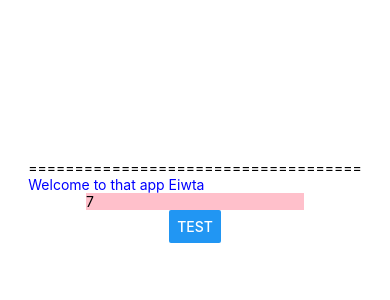
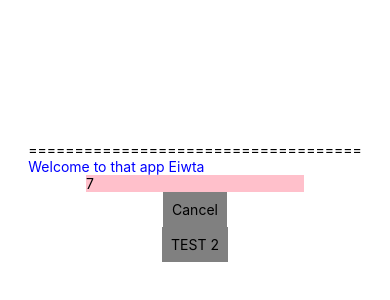
Before and after one commit to ymtowya/CS5520Sp23-2-demo, a React Native app: screen / in a window 390 px wide. Shown: the part 46-346 px from the top of the page. Built offline with nearby package versions, Linux system fonts and the light colour scheme.

Commit message:
Ant Design

```diff
--- a/App.js
+++ b/App.js
@@ -4,6 +4,7 @@ import { Button, FlatList, ScrollView, StyleSheet, Text, View } from 'react-nati
 import GoalItem from './components/GoalItem';
 import Header from './components/Header';
 import Input from './components/Input';
+import PressableButton from './components/PressableButton';
 import myStyles from './styles';
 
 // Don't forget the tunnel argument!
@@ -35,14 +36,27 @@ export default function App() {
     console.log("This one is pressed: " + Math.floor(item.key * 100));
   }
 
+  function cancelPressed() {
+    // setGoals((goals) => []);
+    setInputMemo('');
+  }
+
   return (
     <View style={styles.container}>
 
       <Header appName = {appName} color="blue"></Header>
       <StatusBar style="auto" />
-      <Input sendChangedText={onTextEntered}></Input>
+      <Input
+        sendChangedText={onTextEntered}
+        cancelPressed={cancelPressed}
+      ></Input>
       <Text>{inputMemo}</Text>
-      <Button title='Test' onPress={onp}></Button>
+
+      {/* <Button title='Test' onPress={onp}></Button> */}
+      <PressableButton buttonPressed={onp} buttonText={'TEST 2'}>
+        <Text>TEST 2</Text>
+      </PressableButton>
+
       <View style={myStyles.parent}>
         <FlatList
           data={goals}
--- a/components/GoalItem.js
+++ b/components/GoalItem.js
@@ -1,5 +1,12 @@
 import { Button, FlatList, Pressable, ScrollView, StyleSheet, Text, View } from 'react-native';
 import myStyles from '../styles';
+import PressableButton from './PressableButton';
+import Ionicons from '@expo/vector-icons/Ionicons';
+import { AntDesign } from '@expo/vector-icons';
+
+
+
+
 export default function GoalItem(props) {
     const t = props.item;
     const d = props.onDelete;
@@ -7,7 +14,7 @@ export default function GoalItem(props) {
 
     let onP2 = function p2() {
         // console.log("Pressed!");
-        onGoalPress();
+        // onGoalPress();
     };
 
     const android_ripple_config = {
@@ -38,13 +45,24 @@ export default function GoalItem(props) {
                     {Math.floor(t.key*100)} - {t.text}
                 </Text>
 
-                <Button
+                {/* <Button
                     title='X'
                     onPress={() => {
                         // d(t.key);
                     }}
                     color={'grey'}
-                ></Button>
+                ></Button> */}
+
+                <PressableButton
+                    buttonPressed={() => {
+                        onGoalPress();
+                    }}
+                    customizedStyle={myStyles.toPressButton}
+                    buttonText={'X'}
+                >
+                    {/* <Ionicons name='md-checkmark-circle' size={18}></Ionicons> */}
+                    <AntDesign name="verticleleft" size={24} color="black" />
+                </PressableButton>
 
         </Pressable>
         </View>
--- a/components/Input.js
+++ b/components/Input.js
@@ -1,8 +1,9 @@
 import { View, TextInput, Text, Button } from 'react-native'
 import React, { useState } from 'react'
 import myStyles from '../styles';
+import PressableButton from './PressableButton';
 
-export default function Input({ sendChangedText }) {
+export default function Input({ sendChangedText, cancelPressed }) {
 
   const [number, setNumber] = useState(7);
 
@@ -11,7 +12,11 @@ export default function Input({ sendChangedText }) {
     sendChangedText(text);
   }
   return (
-    <View>
+    <View
+        style={{
+          alignItems: 'center'
+        }}
+    >
         <TextInput
             value={number}
             onChangeText={changeTextHandler}
@@ -25,6 +30,18 @@ export default function Input({ sendChangedText }) {
           </Text>
         </View> */}
 
+        <PressableButton
+          buttonPressed={() => {
+            cancelPressed();
+          }}
+        >
+          <Text>
+            Cancel
+          </Text>
+        </PressableButton>
+
+
+
         {/* <View>
           <Button title='Test here'
             onPress={() => {} }
--- /dev/null
+++ b/components/PressableButton.js
@@ -0,0 +1,23 @@
+
+
+import { Button, FlatList, Pressable, ScrollView, StyleSheet, Text, View } from 'react-native';
+import myStyles from '../styles';
+
+export default function PressableButton({buttonPressed, customizedStyle, children}) {
+
+    return (
+        <Pressable
+            onPress={() => {buttonPressed();}}
+            style={({pressed}) => {
+                return [{
+                    backgroundColor: 'grey',
+                    padding: 9
+                }, customizedStyle, pressed && myStyles.pressedButton];
+            }}
+        >
+            <Text>
+                {children}
+            </Text>
+        </Pressable>
+    );
+}
--- a/styles.js
+++ b/styles.js
@@ -30,6 +30,14 @@ const myStyles = {
     },
     notPressedArea: {
         borderColor: 'black'
+    },
+    toPressButton: {
+        backgroundColor: 'grey',
+        padding: 10,
+        alignItems: 'center',
+    },
+    pressedButton: {
+        backgroundColor: '#E5FFCC'
     }
 };
 
```
